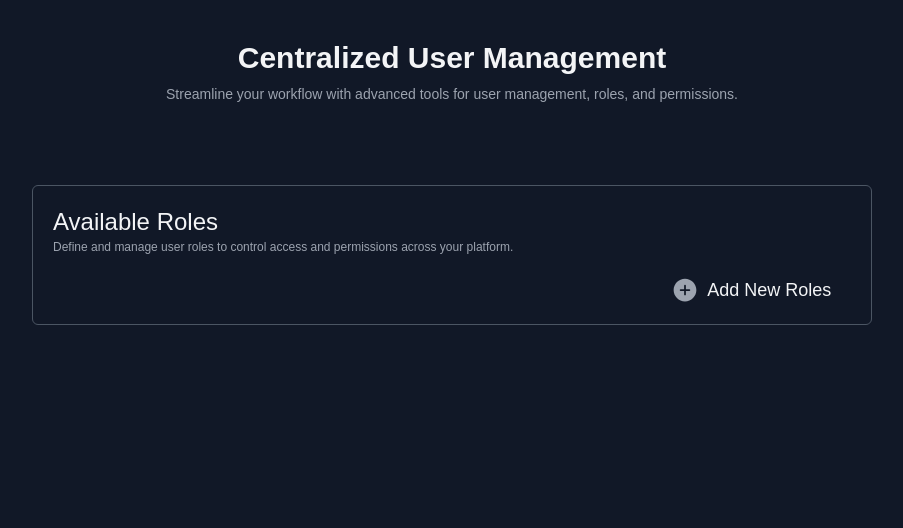
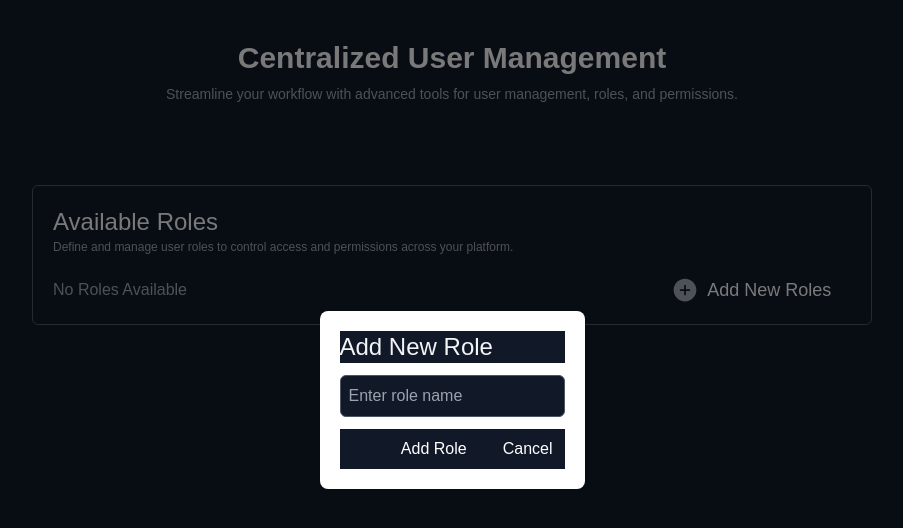
Before and after one commit to thakurprathya/rbac-ui, a React (Vite) app: page / in a window 1280 px wide. Both pictures are taken after a click on the button "Add New Roles". Shown: the top 528 px of the page, without its empty margins (188-1091 px from the left). Built offline with nearby package versions, Linux system fonts and the light colour scheme.

Commit message:
basic functionality added...

```diff
--- a/src/App.jsx
+++ b/src/App.jsx
@@ -1,13 +1,34 @@
+import { useEffect, useState } from "react";
 import RoleTable from "./components/RoleTable"
 
 const App = () => {
+    const [roles, setRoles] = useState([]);
+    const [users, setUsers] = useState([]);
+
+    useEffect(() => {
+      const storedRoles = localStorage.getItem('roles');
+      const storedUsers = localStorage.getItem('users');
+      console.log(storedRoles)
+      console.log(storedUsers)
+      // if(storedRoles) setRoles(JSON.parse(storedRoles));
+      // if(storedUsers) setUsers(JSON.parse(storedUsers));
+  }, []);
+
+    useEffect(() => {
+        localStorage.setItem('roles', JSON.stringify(roles));
+    }, [roles]);
+
+    useEffect(() => {
+        localStorage.setItem('users', JSON.stringify(users));
+    }, [users]);
+
     return (
         <div className="flex flex-col items-center p-5 md:p-10">
             <h1 className="font-semibold text-2xl md:text-3xl text-primary text-center">Centralized User Management</h1>
             <p className="mt-2 text-secondary text-left w-[90%] text-[12px] md:text-[14px] md:w-auto">Streamline your workflow with advanced tools for user management, roles, and permissions.</p>
 
             <div className="mt-[3rem] md:mt-[5rem] flex w-[90%] md:w-[70%]">
-                <RoleTable />
+                <RoleTable roles={roles} setRoles={setRoles} />
             </div>
         </div>
     )
--- a/src/components/RoleCard.jsx
+++ b/src/components/RoleCard.jsx
@@ -1,16 +1,62 @@
+import { useState } from "react";
 
-const PermissionModal = ({}) => {
+const PermissionModal = ({roles, setRoles, role, setPermissionModal}) => {
+    const [permissions, setPermissions] = useState(role.permissions);
+
+    const handleChange = (e) => {
+        const { name, checked } = e.target;
+        setPermissions((prev) => ({ ...prev, [name]: checked }));
+    };
+
+    const handleSave = () => {
+        const updatedRoles = roles.map((r) =>
+            r.role === role.role ? { ...r, permissions } : r
+        );
+        setRoles(updatedRoles);
+        setPermissionModal(false);
+    };
+
     return (
-        <div className="">
+        <div className="fixed inset-0 bg-black bg-opacity-50 flex justify-center items-center">
+            <div className="bg-white p-4 rounded shadow-lg">
+                <h3 className="text-lg font-semibold mb-4">Set Permissions for {role.role}</h3>
+                <div className="flex flex-col">
+                    <label>
+                        <input type="checkbox" name="read" checked={permissions.read} onChange={handleChange}/>
+                        Read
+                    </label>
+                    <label>
+                        <input type="checkbox" name="edit" checked={permissions.edit} onChange={handleChange}/>
+                        Edit
+                    </label>
+                    <label>
+                        <input type="checkbox" name="delete" checked={permissions.delete} onChange={handleChange}/>
+                        Delete
+                    </label>
+                </div>
+                <button onClick={handleSave} className="bg-blue-500 text-white p-2 rounded-md">Save</button>
+                <button onClick={closeModal} className="bg-red-500 text-white p-2 rounded-md ml-2">Close</button>
+            </div>
+        </div>
+    );
+};
 
-        </div>
-    )
-}
+const RoleCard = ({roles, setRoles, role}) => {
+    const [permissionModal, setPermissionModal] = useState(false);
 
-const RoleCard = ({role, userCount}) => {
+    const HandleSetPermission = (role) =>{
+        setPermissionModal(true);
+        localStorage.setItem('updating-permissions-for', JSON.stringify(role));
+    }
+
     return (
-        <div>
-
+        <div className="bg-gray-700 border-primary min-w-[180px] md:min-w-[250px] p-2 md:p-3">
+            {permissionModal ? <PermissionModal roles={roles} setRoles={setRoles} role={role} setPermissionModal={setPermissionModal} /> : <></>}
+            <div className="bg-gray-700 flex items-center justify-between">
+                <h3 className="bg-gray-700 capitalize text-[12px] md:text-[14px]">{role.role}</h3>
+                <p className="bg-gray-700 text-[10px] md:text-[12px]">{`${role?.userCount + " ACCOUNTS"}`}</p>
+            </div>
+            <button onClick={() => HandleSetPermission(role)} className="text-sky-400 hover:text-sky-500 text-[10px] md:text-[12px]">Set Permissions</button>
         </div>
     )
 }
--- a/src/components/RoleTable.jsx
+++ b/src/components/RoleTable.jsx
@@ -1,19 +1,63 @@
-import RoleCard from "./RoleCard"
+import { useState } from "react";
+import RoleCard from "./RoleCard";
 
-const RoleTable = () => {
+const AddRoleModal = ({roles, setRoles, setAddRoleModal}) => {
+    const [newRole, setNewRole] = useState('');
+
+    const addRole = () => {
+        if(newRole.trim() === '') return;
+        const updatedRoles = [
+            ...roles,
+            { role: newRole, userCount: 0, permissions: { read: false, edit: false, delete: false } },
+        ];
+        setRoles(updatedRoles);
+        setNewRole('');
+        setAddRoleModal(false);
+    };
+
+    return (
+        <div className="fixed inset-0 bg-black bg-opacity-50 flex items-center justify-center">
+            <div className="bg-white p-5 rounded-lg">
+                <h2 className="text-primary text-lg md:text-2xl mb-3">Add New Role</h2>
+                <input
+                    type="text"
+                    className="border-primary border p-2 mb-3"
+                    placeholder="Enter role name"
+                    value={newRole}
+                    onChange={(e) => setNewRole(e.target.value)}
+                />
+                <div className="flex justify-end">
+                    <button onClick={addRole} className="bg-primary text-white px-3 py-2 rounded-lg">Add Role</button>
+                    <button onClick={() => setAddRoleModal(false)} className="bg-secondary text-white px-3 py-2 rounded-lg ml-3">Cancel</button>
+                </div>
+            </div>
+        </div>
+    )
+}
+
+const RoleTable = ({roles, setRoles}) => {
+    const [addRoleModal, setAddRoleModal] = useState(false);
+
+    const HandleAddRoles = () => {
+        setAddRoleModal(true);
+    }
+
     return (
         <div className="w-full border-primary p-3 md:p-5">
+            {addRoleModal ? <AddRoleModal roles={roles} setRoles={setRoles} setAddRoleModal={setAddRoleModal}/> : <></>}
             <h2 className="text-primary text-lg md:text-2xl">Available Roles</h2>
             <p className="text-secondary text-[10px] md:text-[12px]">Define and manage user roles to control access and permissions across your platform.</p>
 
             <div className="mt-5 flex flex-col md:flex-row items-center gap-3 md:gap-0">
                 <div className="w-full md:w-[75%] overflow-scroll flex items-center gap-5">
-                    <RoleCard role="admin"/>
-                    <RoleCard role="manager"/>
-                    <RoleCard role="user"/>
+                    {roles.length > 0 ?
+                        roles.map((role) => <RoleCard roles={roles} setRoles={setRoles} role={role} />)
+                    :
+                        <p className="text-secondary">No Roles Available</p>
+                    }
                 </div>
                 <div className="w-full md:w-[25%] flex justify-center">
-                    <button className="flex items-center gap-1 md:gap-2">
+                    <button onClick={HandleAddRoles} className="flex items-center gap-1 md:gap-2">
                         <svg viewBox="0 0 512 512" fill="currentColor" className="w-5 md:w-7 fill-gray-400">
                             <path d="M256 48C141.31 48 48 141.31 48 256s93.31 208 208 208 208-93.31 208-208S370.69 48 256 48zm80 224h-64v64a16 16 0 01-32 0v-64h-64a16 16 0 010-32h64v-64a16 16 0 0132 0v64h64a16 16 0 010 32z" />
                         </svg>
--- /dev/null
+++ b/src/components/UserTable.jsx
@@ -0,0 +1,32 @@
+import { useEffect, useState } from 'react'
+
+const UserTable = () => {
+    const [openUserModal, setOpenUserModal] = useState(false);
+    const [newUser, setNewUser] = useState({ name: '', role: '', team: '', onLeave: false });
+
+    const addUser = () => {
+        if(newUser.name.trim() === '') return;
+        const updatedUsers = [
+            ...users,
+            { ID: Date.now(), Name: newUser.name, Role: newUser.role, Team: '', Onleave: newUser.onLeave },
+        ];
+        setUsers(updatedUsers);
+        setNewUser({ name: '', role: '', team: '', onLeave: false });
+    };
+
+    const openAddUserModal = () => {
+        setOpenUserModal(true);
+    };
+
+    const closeAddUserModal = () => {
+        setOpenUserModal(false);
+    };
+
+    return (
+        <div>
+
+        </div>
+    )
+}
+
+export default UserTable
```
